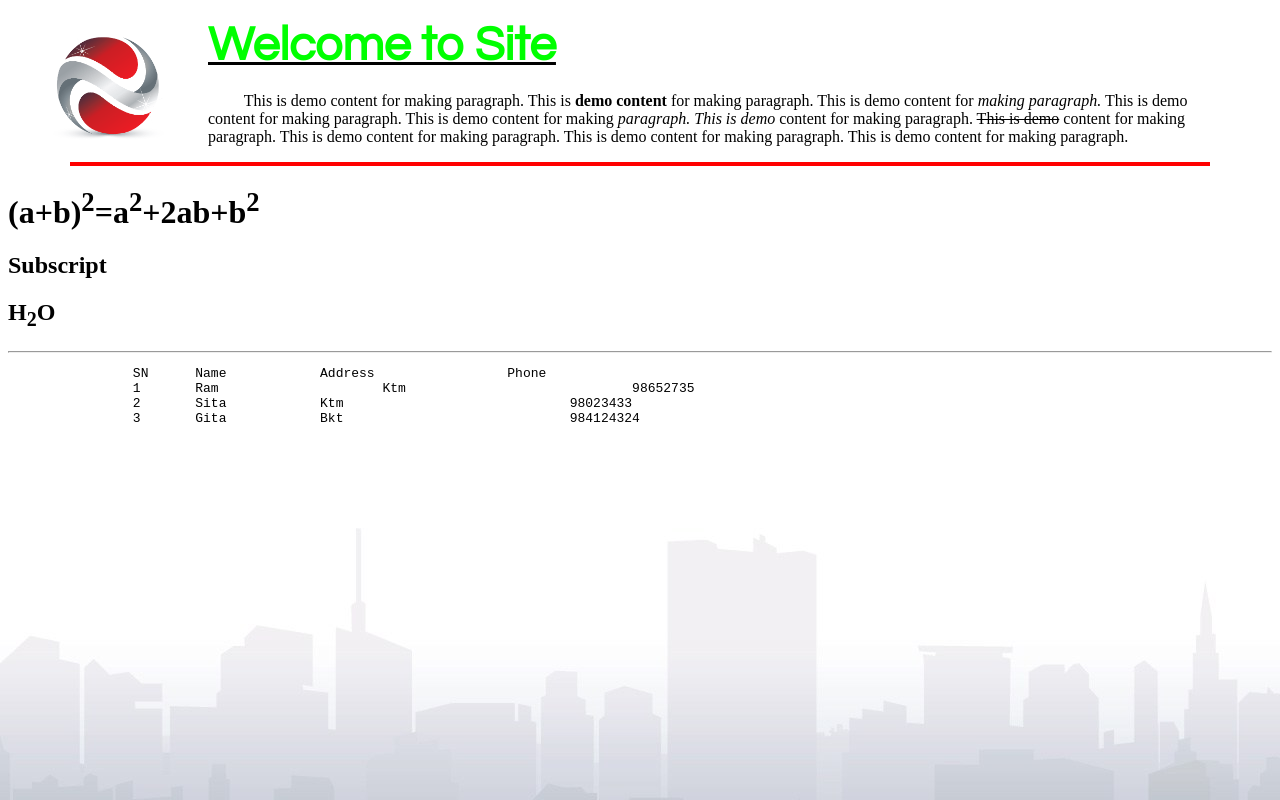
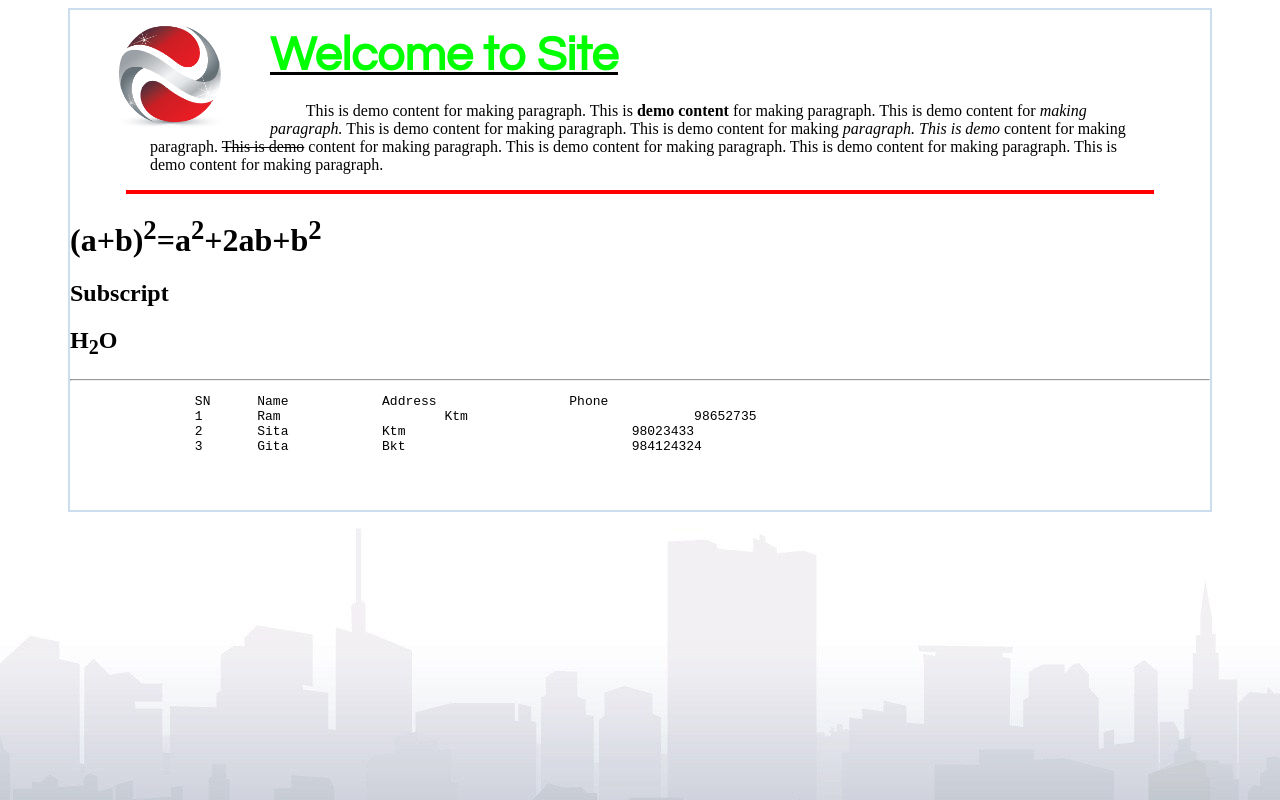
Before and after one commit to developerdrp/tbcl32019a, a plain HTML site: page index.html in a window 1280 px wide. Drawn offline with Linux system fonts and the light colour scheme.

Commit message:
inline style introduced for center margin

```diff
--- a/index.html
+++ b/index.html
@@ -7,6 +7,7 @@
     <title>Document</title>
 </head>
 <body background="images/bg.jpg">
+	<div id"container" style="width:1140px; border:2px solid #ccddee;min-height:500px; margin:auto auto; ">
 	<img src="images/logo.png" alt="logo" width="200px" align="left" />
 	<h1><u>
     	<font face="Century Gothic" size=9 color="#00ff00">
```
